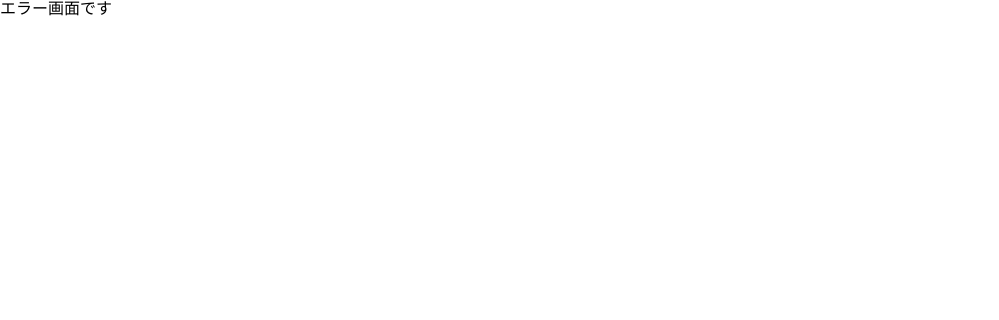
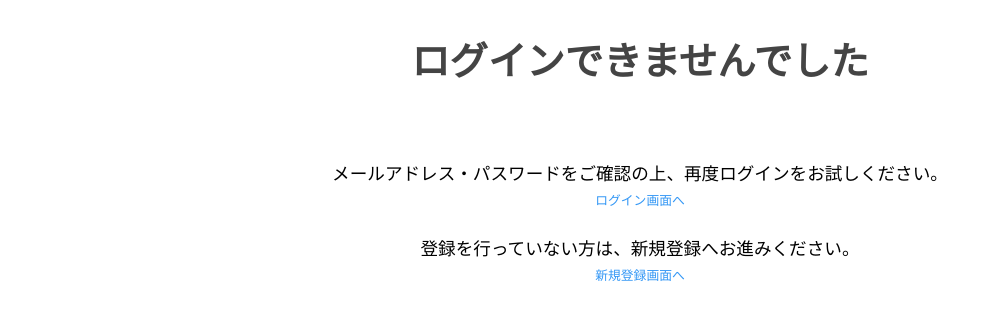
Before and after one commit to ShoTanabe/vue_task_4_1, a Vue app: page /error in a window 1280 px wide. Shown: the top 320 px of the page, without its empty margins (0-999 px from the left). Built offline with nearby package versions, Linux system fonts and the light colour scheme.

Commit message:
vue課題④-2　1回目提出

```diff
--- a/package.json
+++ b/package.json
@@ -10,7 +10,8 @@
   "dependencies": {
     "core-js": "^3.6.5",
     "vue": "^2.6.11",
-    "vue-router": "^3.5.1"
+    "vue-router": "^3.5.1",
+    "vuex": "^3.6.2"
   },
   "devDependencies": {
     "@vue/cli-plugin-babel": "~4.5.0",
--- a/src/App.vue
+++ b/src/App.vue
@@ -53,6 +53,8 @@
         border: solid 1px #9c9c9c;
         border-radius: 4px;
         padding: 2px 0;
+        line-height: 24px;
+        font-size: 0.8em;
       }
     }
 
@@ -64,6 +66,21 @@
       color: #3397f5;
       text-align: center;
       padding: 10px;
+      position: relative;
+
+      .stretched-link {
+        &::after{
+          position: absolute;
+          top: 0;
+          right: 0;
+          bottom: 0;
+          left: 0;
+          z-index: 1;
+          pointer-events: auto;
+          content: "";
+          background-color: rgba(0,0,0,0);
+        }
+      }
 
       &:hover {
         background-color: #3397f5;
@@ -84,6 +101,19 @@
 
   }
 
+  .message {
+    text-align: center;
+    font-size: 1.1em;
+    margin-bottom: 10px;
+  }
+
+  .link {
+    text-align: center;
+    font-size: 0.8em;
+    color: #3397f5;
+    margin-bottom: 30px;
+  }
+
 }
 
 
--- a/src/main.js
+++ b/src/main.js
@@ -1,11 +1,13 @@
 import Vue from 'vue'
 import App from './App.vue'
 import router from './router';
+import store from './store'
 
 Vue.config.productionTip = false
 
 new Vue({
   router,
+  store,
   render: h => h(App),
 }).$mount('#app');
 
--- a/src/router.js
+++ b/src/router.js
@@ -1,5 +1,6 @@
 import Vue from 'vue';
 import Router from 'vue-router';
+import store from './store';
 import home from './views/home.vue';
 import signup from './views/signup.vue';
 import dashboard from './views/dashboard.vue';
@@ -10,9 +11,28 @@ Vue.use(Router);
 export default new Router({
   mode: "history",
   routes: [
-    { path: '/', component: home },
-    { path: '/signup', component: signup },
-    { path: '/dashboard', component: dashboard },
-    { path: '/error', component: error }
+    {
+      path: '/',
+      component: home
+    },
+    {
+       path: '/signup',
+       component: signup
+     },
+    {
+      path: '/dashboard',
+      component: dashboard,
+      beforeEnter(to, from, next) {
+        if(store.getters.idToken) {
+          next();
+        } else {
+          next('/error');
+        }
+      }
+    },
+    {
+      path: '/error',
+      component: error,
+    }
   ]
 });
--- /dev/null
+++ b/src/store.js
@@ -0,0 +1,18 @@
+import Vue from 'vue';
+import Vuex from 'vuex';
+
+Vue.use(Vuex);
+
+export default new Vuex.Store({
+  state: {
+    idToken: null
+  },
+  getters: {
+    idToken: state => state.idToken
+  },
+  mutations: {
+    updateIdToken(state, idToken) {
+      state.idToken = idToken;
+    }
+  }
+});
--- a/src/views/dashboard.vue
+++ b/src/views/dashboard.vue
@@ -1,5 +1,7 @@
 <template>
-  <h1>アプリ画面です</h1>
+  <div class="container">
+    <h2>ダッシュボードです</h2>
+  </div>
 </template>
 
 <script>
--- a/src/views/error.vue
+++ b/src/views/error.vue
@@ -1,5 +1,12 @@
 <template>
-  <h1>エラー画面です</h1>
+  <div class="container">
+    <h2>ログインできませんでした</h2>
+    <p class="message">メールアドレス・パスワードをご確認の上、再度ログインをお試しください。</p>
+    <router-link to="/"><p class="link">ログイン画面へ</p></router-link>
+    <p class="message">登録を行っていない方は、新規登録へお進みください。</p>
+    <router-link to="/signup"><p class="link">新規登録画面へ</p></router-link>
+  </div>
+
 </template>
 
 <script>
--- a/src/views/home.vue
+++ b/src/views/home.vue
@@ -7,19 +7,19 @@
           <label for="email">メールアドレス：</label>
         </div>
         <div class="input-area">
-          <input type="email" id="email">
+          <input type="email" id="email" v-model="email">
         </div>
       </div>
       <div class="input-group">
         <div class="input-title">
-          <label for="email">パスワード：</label>
+          <label for="password">パスワード：</label>
         </div>
         <div class="input-area">
-          <input type="text" id="password">
+          <input type="password" id="password" v-model="password">
         </div>
       </div>
       <div class="input-btn">
-        <button type="button">送信</button>
+        <button class="stretched-link" type="button" @click="login()">送信</button>
       </div>
       <router-link to="/signup"><p class="sf-link">新規登録はこちらから</p></router-link>
     </form>
@@ -27,6 +27,37 @@
 </template>
 
 <script>
+import axios from '../axios-for-auth.js';
+
+export default {
+  data() {
+    return {
+      email: '',
+      password: ''
+    }
+  },
+  methods: {
+    login() {
+      axios.post(
+        '/accounts:signInWithPassword?key=AIzaSyDshjRyPmOuk405B5g_XRfz2ri_QuXsSmQ',
+        {
+          email: this.email,
+          password: this.password,
+          returnSecureToken: true
+        }
+      ).then((response) => {
+        this.$store.commit('updateIdToken', response.data.idToken);
+        this.$router.push('/dashboard');
+        }
+      ).catch(() => {
+        this.$router.push('/dashboard');
+      })
+      this.email = '';
+      this.password = '';
+    }
+  }
+}
+
 
 </script>
 
--- a/src/views/signup.vue
+++ b/src/views/signup.vue
@@ -27,7 +27,7 @@
         </div>
       </div>
       <div class="input-btn">
-        <button type="button" @click="register()">新規登録</button>
+        <button class="stretched-link" type="button" @click="register()">新規登録</button>
       </div>
       <router-link to="/"><p class="sf-link">ログインはこちらから</p></router-link>
     </form>
@@ -54,9 +54,7 @@
             password: this.password,
             returnSecureToken: true
           }
-        ).then((response) => {
-          console.log(response);
-        });
+        );
         this.name = '';
         this.email = '';
         this.password = '';
```
Also changed, not shown: 1 other file (tests, documents, lock files or other folders).
